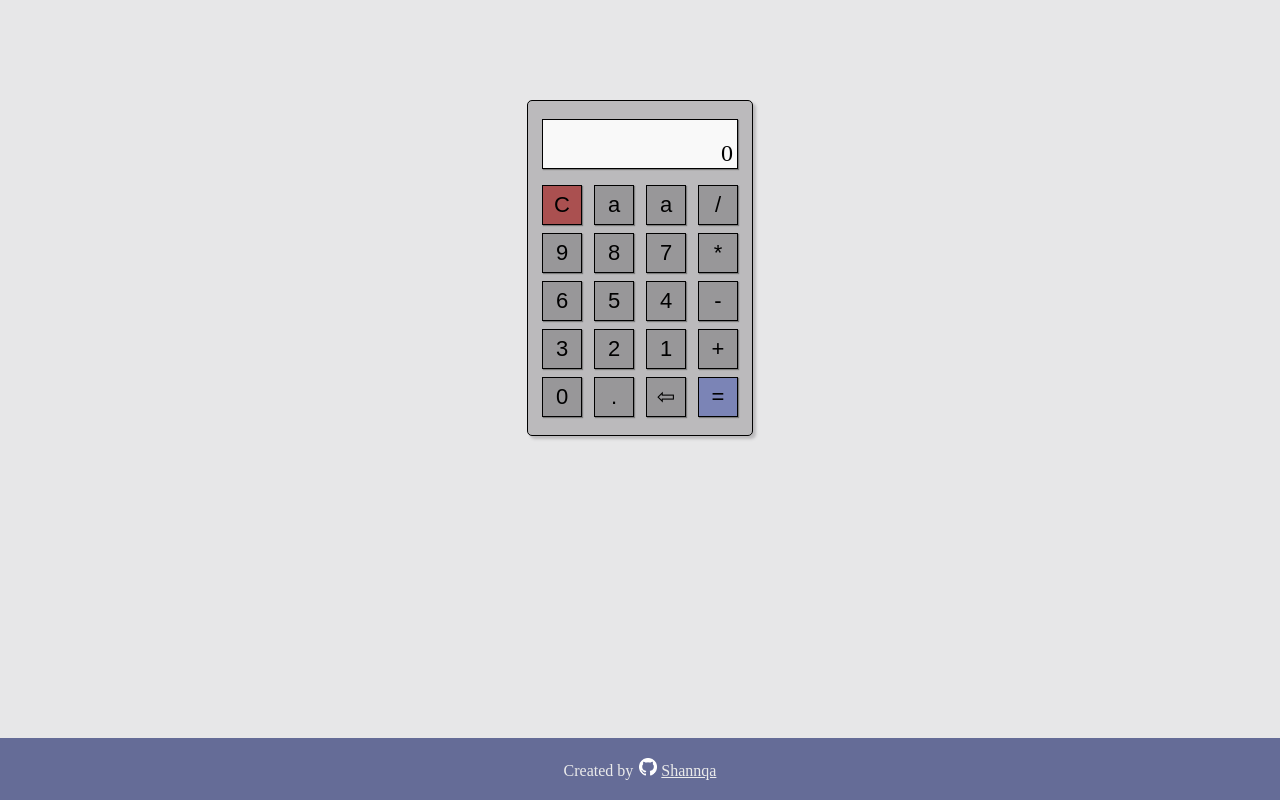
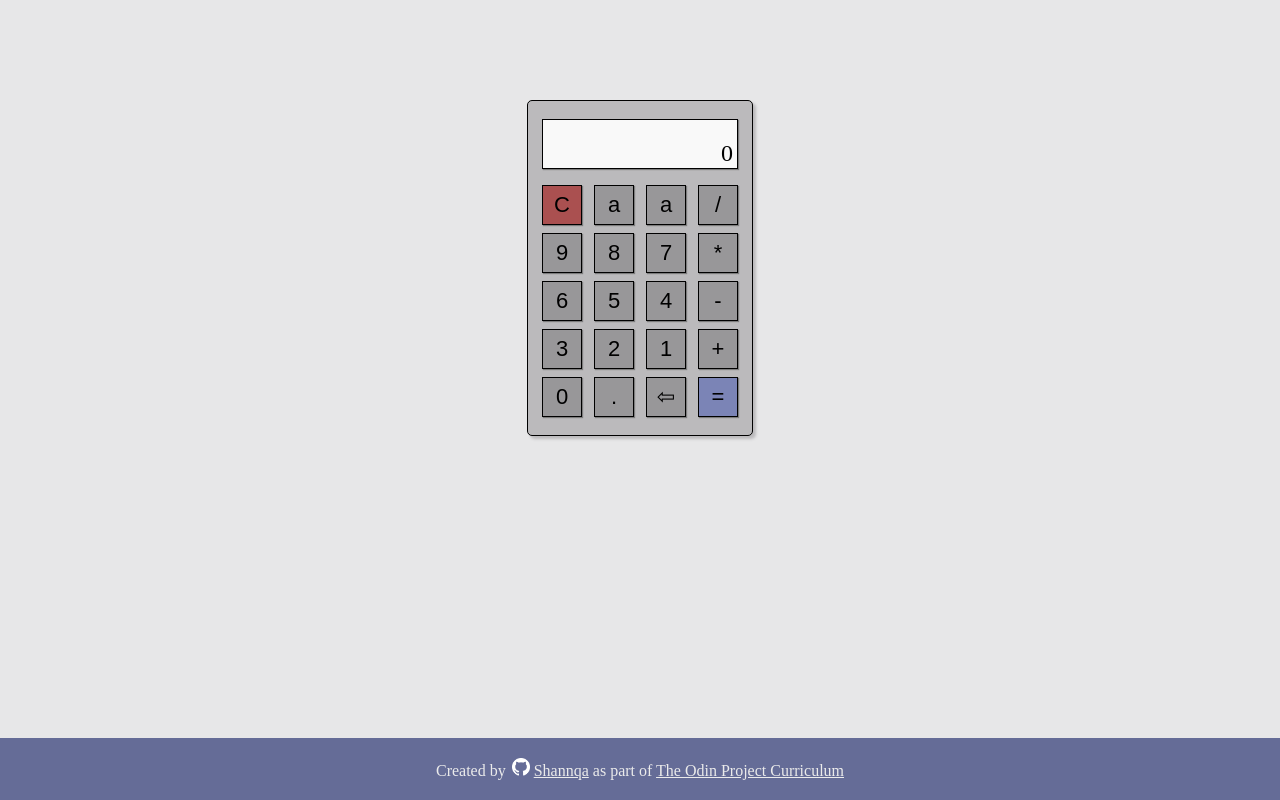
Before and after one commit to Shannqa/calculator, a plain HTML site: page index.html in a window 1280 px wide. Drawn offline with Linux system fonts and the light colour scheme.

Commit message:
Add info about TOP to the footer

```diff
--- a/index.html
+++ b/index.html
@@ -47,6 +47,6 @@
       </div>
     </div>
   </main>
-  <footer>Created by <a href="https://github.com/Shannqa"><img class="github" src="img/github-mark-light-32px.png">Shannqa</a> </footer>
+  <footer>Created by <a href="https://github.com/Shannqa"><img class="github" src="img/github-mark-light-32px.png">Shannqa</a> as part of <a href="https://www.theodinproject.com/lessons/foundations-calculator">The Odin Project Curriculum</a></footer>
 </body>
 </html>
```
